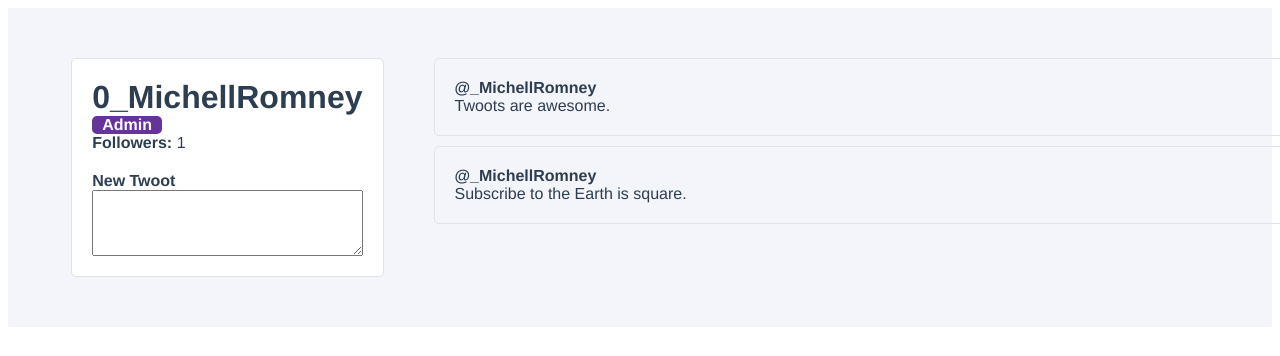
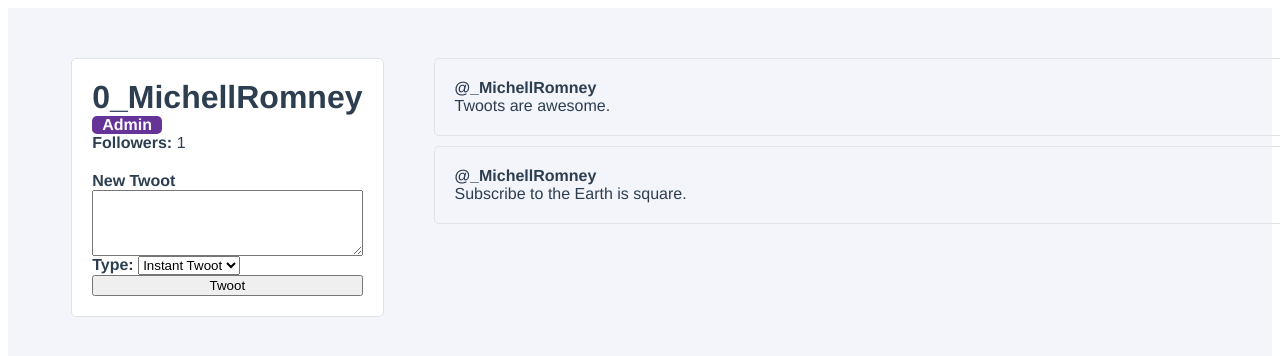
Before and after one commit to RashiqAzhan/learn-vue, a Vue app: page / in a window 1280 px wide. Shown: the top 356 px of the page. Built offline with nearby package versions, Linux system fonts and the light colour scheme.

Commit message:
Update UserProfiles.vue Twoot submission form
Clears the toowt text box upon submission and allows twoot to be added only after 'instant' is selected from the drop box.

Chapter 5 of the video tutorial completed.

```diff
--- a/src/components/UserProfiles.vue
+++ b/src/components/UserProfiles.vue
@@ -9,9 +9,25 @@
       <div class="user_profile__follower-count">
         <strong>Followers: </strong> {{ followers }}
       </div>
-      <form class="user-profile__create-twoot">
+      <form class="user-profile__create-twoot"
+            @submit.prevent="createNewTwoot">
         <label for="newTwoot"><strong>New Twoot</strong></label>
-        <textarea name="" id="newTwoot" rows="4"></textarea>
+        <textarea id="newTwoot" v-model="newTwootContent" name=""
+                  rows="4"></textarea>
+
+        <div class="user-profile__create-twoot-type">
+          <label for="newTwootType"><strong>Type: </strong></label>
+          <select id="newTwootType" v-model="selectedTwootType"
+                  name="">
+            <option
+                v-for="(option, index) in twootTypes"
+                :key="index"
+                :value="option.value">
+              {{ option.name }}
+            </option>
+          </select>
+        </div>
+        <button>Twoot</button>
       </form>
     </div>
     <div class="user-profile__twoots-wrapper">
@@ -32,19 +48,26 @@
   components: {TwootItem},
   data() {
     return {
-      followers: 0,
-      user     : {
+      followers        : 0,
+      user             : {
         id       : 1,
-        username : '_MichellRomney',
+        username : "_MichellRomney",
         firstName: "Michell",
-        lastName : 'Rooney',
-        email    : 'michellromney@theearthissquare.com',
+        lastName : "Rooney",
+        email    : "michellromney@theearthissquare.com",
         isAdmin  : true,
         twoots   : [
           {id: 1, content: "Twoots are awesome."},
           {id: 2, content: "Subscribe to the Earth is square."},
         ],
       },
+      twootTypes       : [
+        {value: "draft", name: "Draft"},
+        {value: "instant", name: "Instant Twoot"}
+      ],
+      newTwootContent  : "",
+      selectedTwootType: "instant",
+
     }
   },
   watch     : {
@@ -65,7 +88,15 @@
     },
     toggleFavourite(id) {
       console.log(`Favourited Tweet #${id}`);
-    }
+    },
+    createNewTwoot() {
+      if (this.newTwootContent && this.selectedTwootType !== "draft") {
+        this.user.twoots.unshift({
+          id: this.user.twoots.length + 1, content: this.newTwootContent,
+        })
+        this.newTwootContent = "";
+      }
+    },
   },
   mounted() {
     this.followUser()
```
